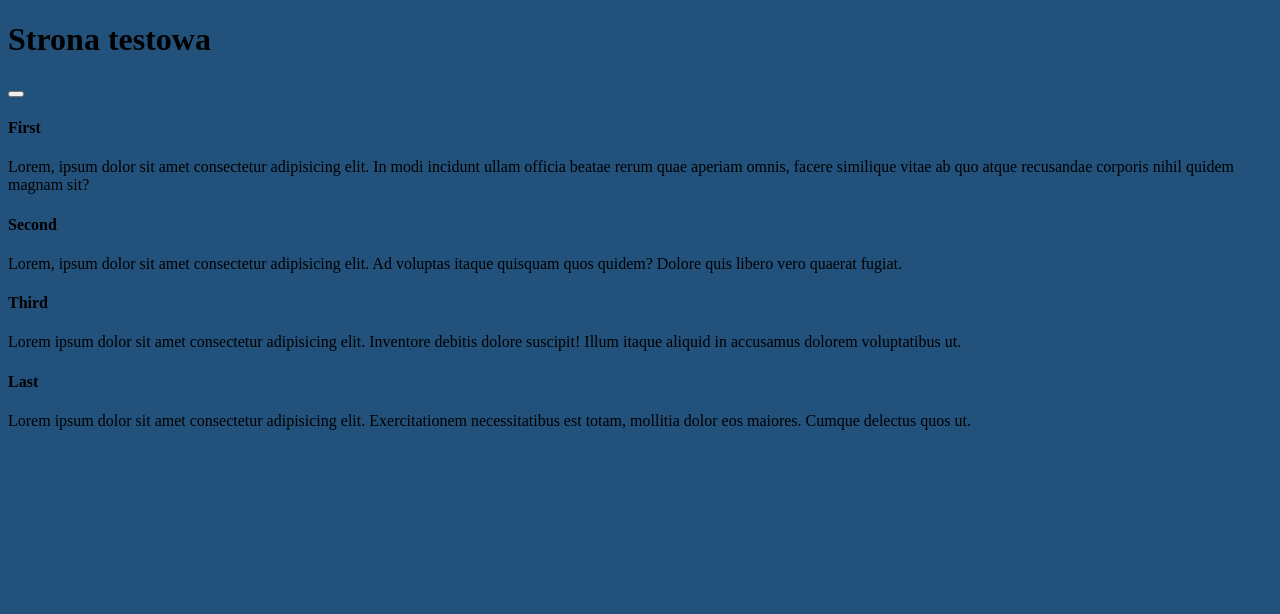
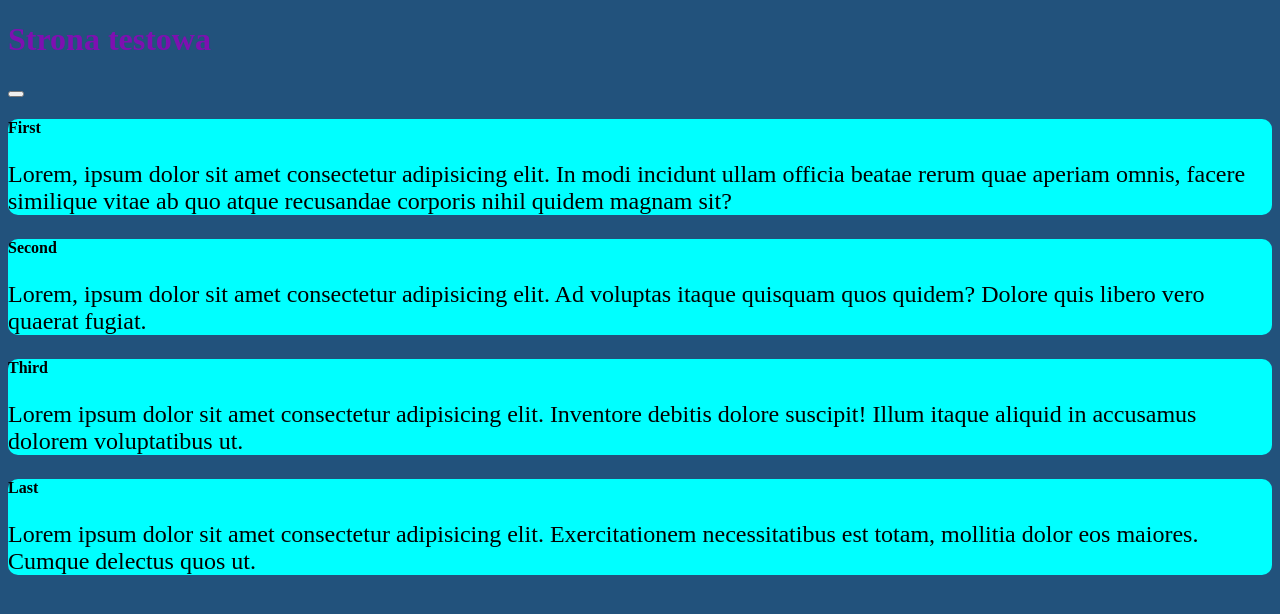
Before and after one commit to tomasza21/strona, a plain HTML site: page index.html in a window 1280 px wide. Drawn offline with Linux system fonts and the light colour scheme.

Commit message:
Add to style.css background color

```diff
--- a/style/style.css
+++ b/style/style.css
@@ -1,3 +1,16 @@
 body {
     background-color: #22527c;
 }
+
+.container {
+    background-color: #00ffff;
+    border-radius: 10px;
+    border-color: #ff0000;
+}
+p{
+    font-size: x-large;
+}
+
+#tytul{
+    color: #7e10b1;
+}
```
